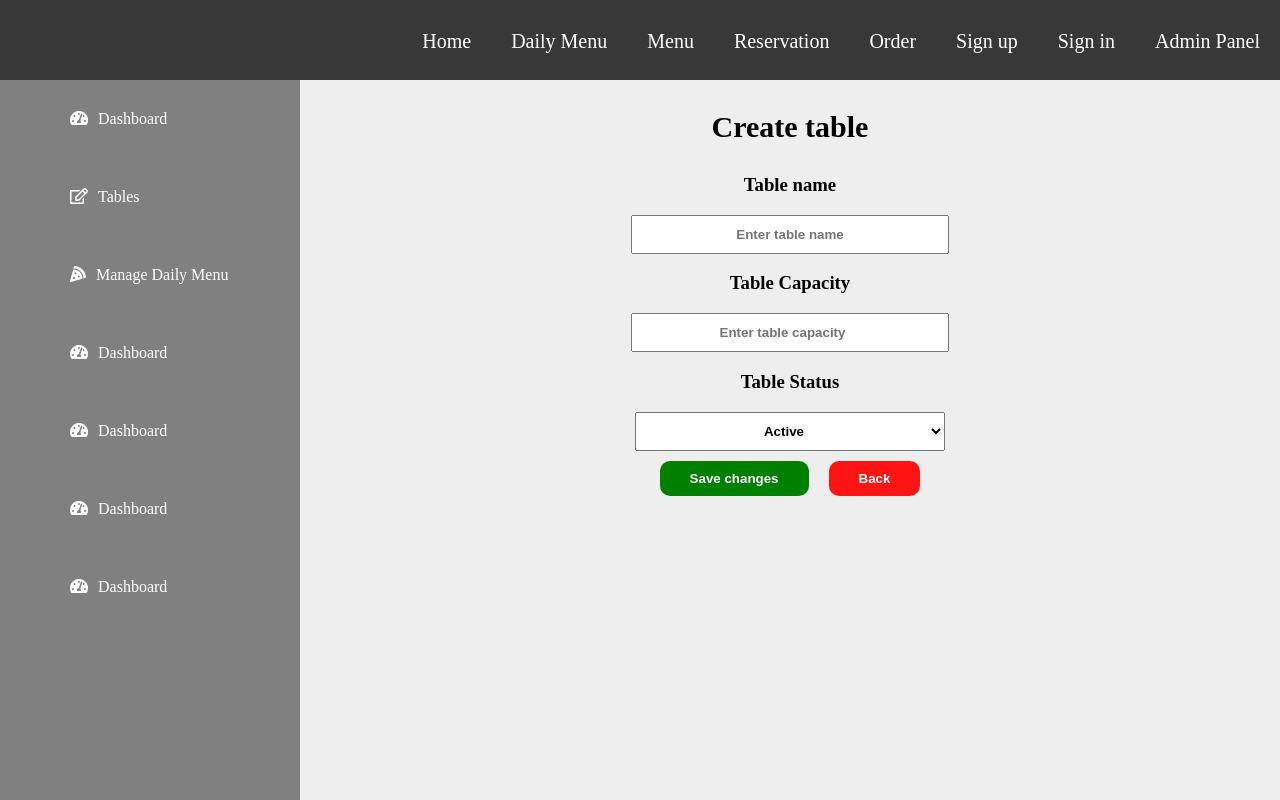
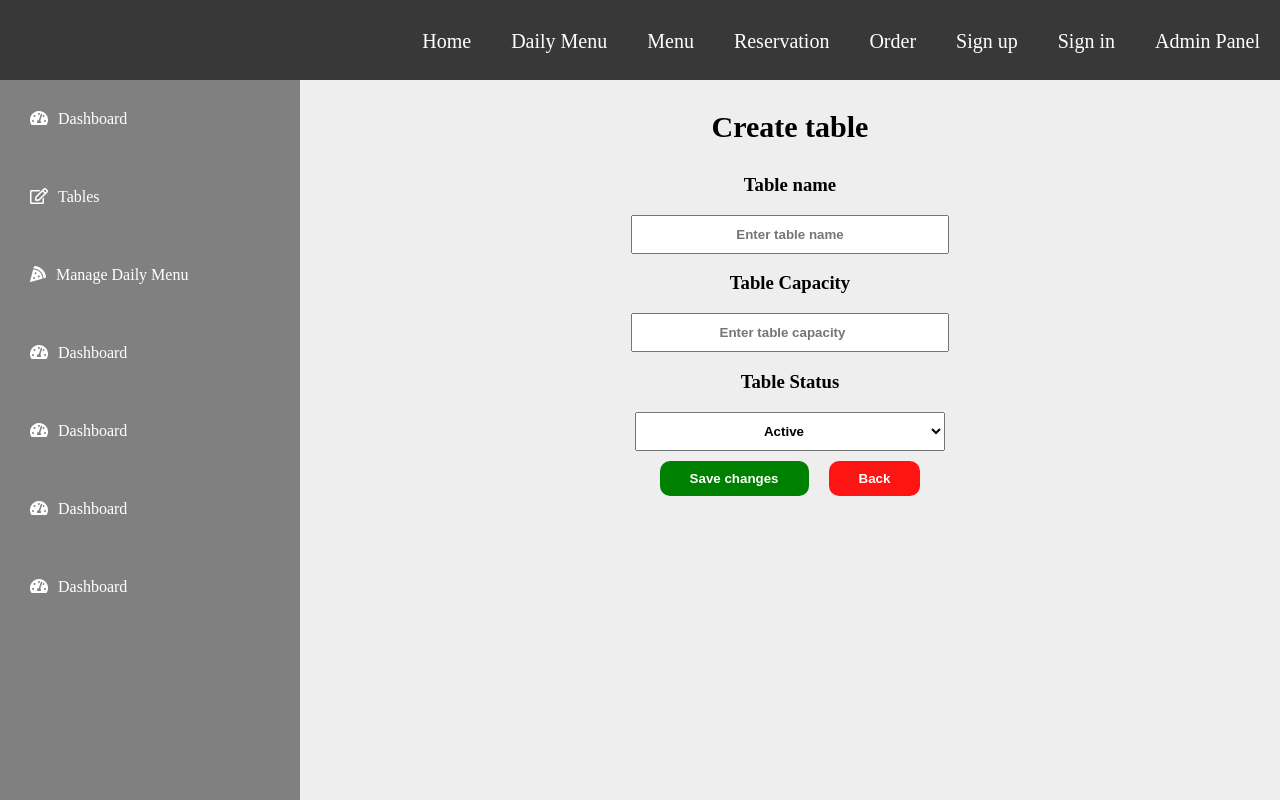
Before and after one commit to EmanuilM/Tasty, a React (Create React App) app in the folder client/: page /admin-panel/tables/create in a window 1280 px wide. Shown: the top 800 px of the page. Built offline with nearby package versions, Linux system fonts and the light colour scheme; a web font is replaced by a local one.

Commit message:
update admin panel

```diff
--- a/client/src/components/AdminPanel/Aside/Aside.css
+++ b/client/src/components/AdminPanel/Aside/Aside.css
@@ -17,6 +17,7 @@
 .aside-navigation aside nav ul {
     list-style: none;
     margin: 0;
+    padding: 0;
 }
 
 .aside-navigation aside nav ul li {
@@ -50,3 +51,9 @@
         flex-direction: column;
     }
 }
+
+@media screen and (max-width:300px) {
+    .aside-navigation {
+        min-width: unset;
+    }
+}
```
